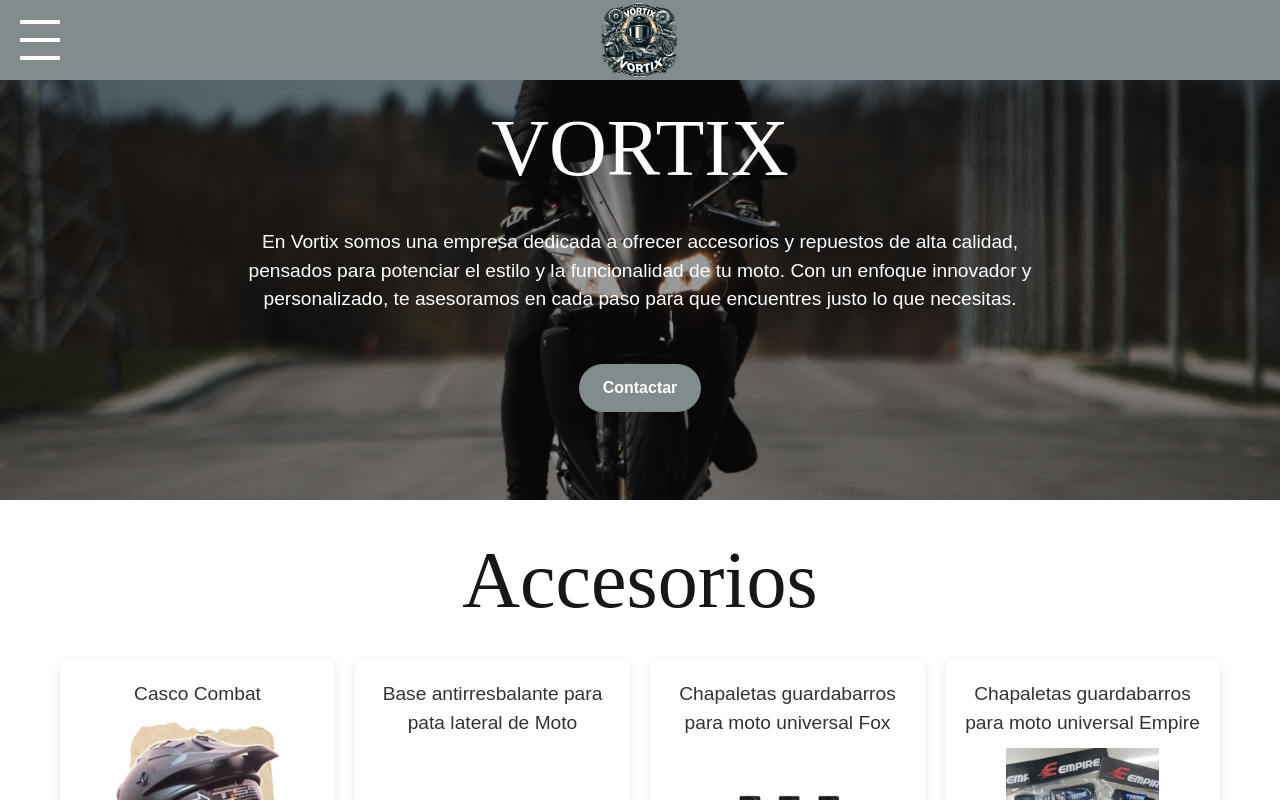
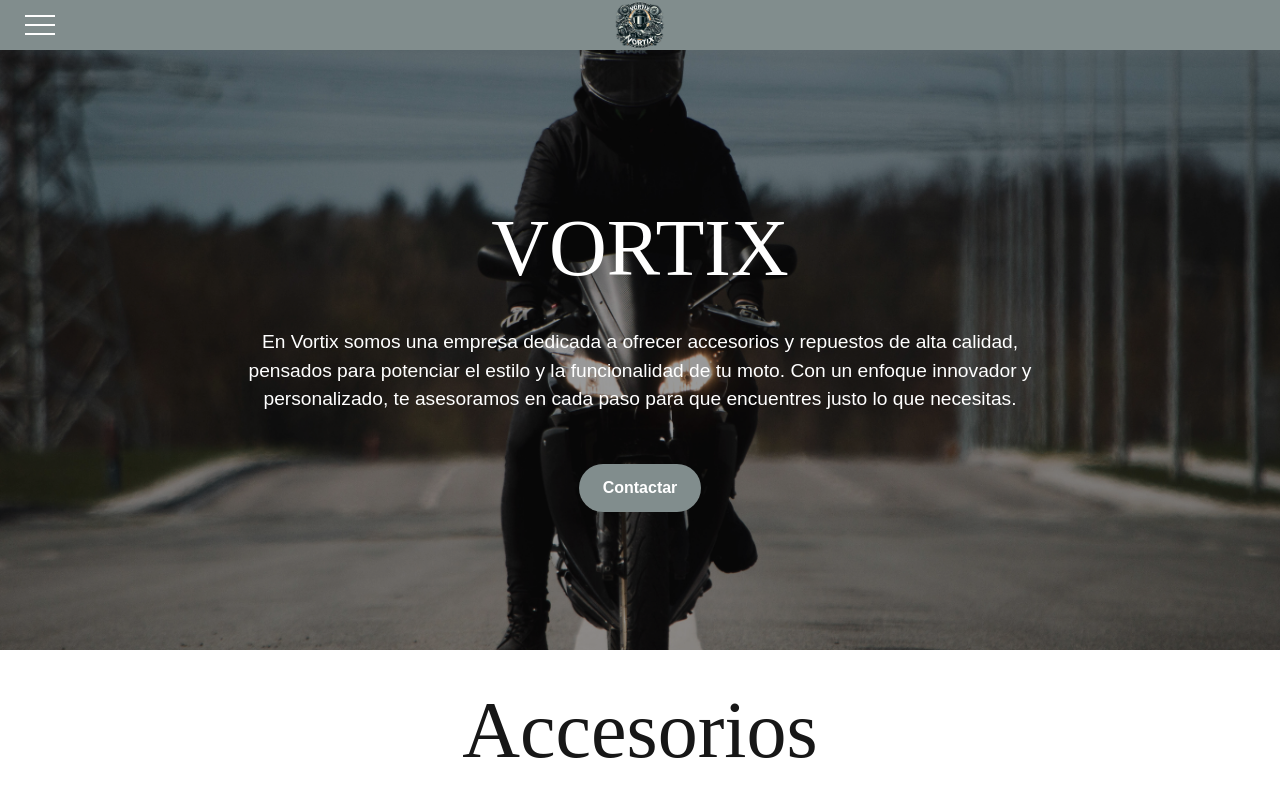
Before and after one commit to Sweetie222/Vortix, a Next.js app: page / in a window 1280 px wide. Shown: the top 800 px of the page. Built offline with nearby package versions, Linux system fonts and the light colour scheme.

Commit message:
# Please enter the commit message for your changes. Lines starting # with '#' will be ignored, and an empty message aborts the commit. # # On branch main # Your branch is up to date with 'origin/main'. # # Changes to be committed: #	modified:   app/Slidemenu.tsx #	modified:   app/page.tsx #

```diff
--- a/app/Slidemenu.tsx
+++ b/app/Slidemenu.tsx
@@ -21,7 +21,7 @@
           width: '100%',
           zIndex: 9999,
           backgroundColor: '#818d8d',
-          height: '80px',
+          height: '50px', // Reduced from 80px
           display: 'flex',
           alignItems: 'center',
           justifyContent: 'center', // Centers logo horizontally
@@ -35,12 +35,12 @@
             background: 'none',
             border: 'none',
             position: 'absolute',
-            left: '20px',
+            left: '25px',
             top: '50%',
             transform: 'translateY(-50%)',
             cursor: 'pointer',
-            width: '40px',
-            height: '40px',
+            width: '30px', // Reduced from 40px
+            height: '20px', // Reduced from 40px
             display: 'flex',
             flexDirection: 'column',
             justifyContent: 'space-between',
@@ -51,11 +51,11 @@
           <span
             style={{
               width: '100%',
-              height: '4px',
+              height: '2px', // Reduced from 4px
               backgroundColor: '#fff',
               transition: '0.3s',
               transform: menuOpen
-                ? 'rotate(45deg) translate(5px, 5px)'
+                ? 'rotate(50deg) translate(2.5px, 13px)'
                 : 'none',
             }}
           />
@@ -63,7 +63,7 @@
           <span
             style={{
               width: '100%',
-              height: '4px',
+              height: '2px', // Reduced from 4px
               backgroundColor: '#fff',
               transition: '0.3s',
               opacity: menuOpen ? 0 : 1,
@@ -73,11 +73,11 @@
           <span
             style={{
               width: '100%',
-              height: '4px',
+              height: '2px', // Reduced from 4px
               backgroundColor: '#fff',
               transition: '0.3s',
               transform: menuOpen
-                ? 'rotate(-45deg) translate(5px, -5px)'
+                ? 'rotate(-50deg) translate(0px, -13px)'
                 : 'none',
             }}
           />
@@ -88,27 +88,29 @@
           <Image
             src="/Vortixlogo/VortixLogonobackground.png" // Same logo path
             alt="VORTIX Logo"
-            width={80}
-            height={80}
+            width={50} // Reduced from 80
+            height={50} // Reduced from 80
             style={{ objectFit: 'contain' }}
           />
         </div>
       </header>
 
-      {/* DROPDOWN MENU PANEL (Vertical, half screen) */}
+      {/* DROPDOWN MENU PANEL (Full viewport) */}
       <div
         style={{
-          position: 'fixed',
-          top: '80px', // Immediately below the header
+          position: 'fixed', // Changed from absolute
+          top: 0,
           left: 0,
+          right: 0,
+          bottom: 0,
+          backgroundColor: 'rgba(0,0,0,0.5)',
           width: '100%',
-          height: '50vh', // Half of the viewport height
-          backgroundColor: '#818d8d',
+          height: '50vh', // Changed from '0vh' to full viewport height
           color: '#fff',
           transform: menuOpen ? 'translateY(0)' : 'translateY(-50vh)',
           transition: 'transform 0.3s ease-in-out',
           zIndex: 9998,
-          padding: '20px',
+          padding: '90px 35px', // Added padding
         }}
       >
         {/* NAVIGATION LINKS as a vertical list */}
--- a/app/page.tsx
+++ b/app/page.tsx
@@ -1,4 +1,4 @@
-'use client'; // Enable client-side features (onClick, useState, etc.)
+'use client';
 
 import { useState } from 'react';
 import products from '../data/productos.json'; // Adjust path as needed
@@ -19,7 +19,10 @@
         <section
           style={{
             position: 'relative',
-            minHeight: '500px',
+            // Make hero taller:
+            minHeight: '600px',
+            // Push content below the header:
+            marginTop: '50px',
             color: '#fff',
             backgroundColor: 'black',
             backgroundImage: 'url("/images/guyforbackground.png")',
@@ -30,7 +33,7 @@
             alignItems: 'center',
             justifyContent: 'center',
             textAlign: 'center',
-            padding: '50px 20px',
+            padding: '100px 100px',
           }}
         >
           {/* Optional dark overlay */}
@@ -48,10 +51,22 @@
 
           {/* HERO CONTENT */}
           <div style={{ position: 'relative', zIndex: 2, maxWidth: '800px' }}>
-            <h1 style={{ fontSize: '5rem', fontFamily: '"Reesha", cursive', marginBottom: '20px' }}>
+            <h1
+              style={{
+                fontSize: '5rem',
+                fontFamily: '"Reesha", cursive',
+                marginBottom: '20px',
+              }}
+            >
               VORTIX
             </h1>
-            <p style={{ fontSize: '1.2rem', lineHeight: '1.5', marginBottom: '50px' }}>
+            <p
+              style={{
+                fontSize: '1.2rem',
+                lineHeight: '1.5',
+                marginBottom: '50px',
+              }}
+            >
               En Vortix somos una empresa dedicada a ofrecer accesorios y repuestos
               de alta calidad, pensados para potenciar el estilo y la funcionalidad
               de tu moto. Con un enfoque innovador y personalizado, te asesoramos
```
